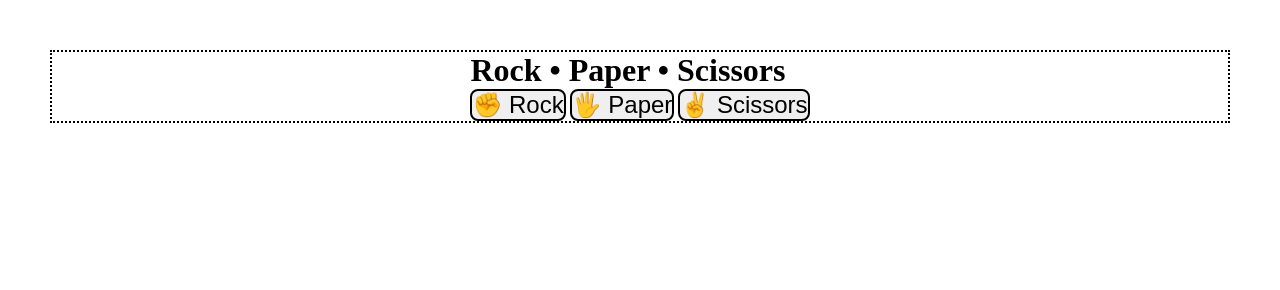
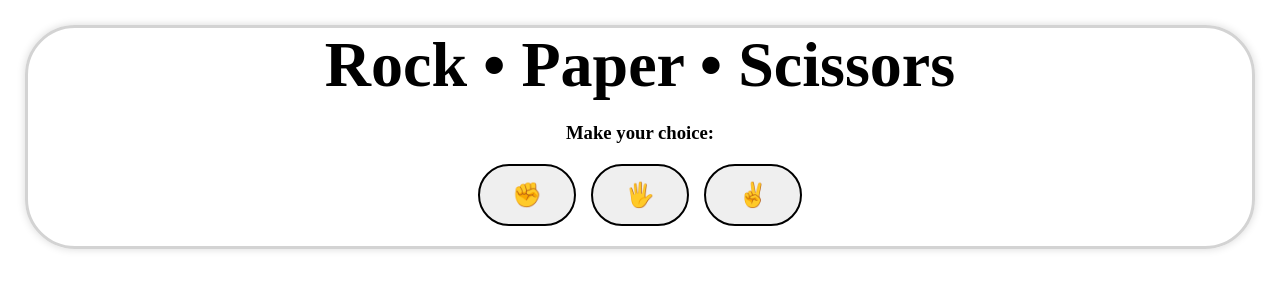
Before and after one commit to BGNS42/rockPaperAndScissors, a plain HTML site: page index.html in a window 1280 px wide. Drawn offline with Linux system fonts and the light colour scheme.

Commit message:
beatify pt 2: btn and effects

```diff
--- a/index.html
+++ b/index.html
@@ -13,10 +13,11 @@
             <div class="header">
                 <h1>Rock • Paper • Scissors</h1>
             </div>
+            <h3>Make your choice:</h3>
             <div id="game">
-                <button class="btnR" id="btn">✊ Rock</button>
-                <button class="btnP" id="btn">🖐️ Paper</button>
-                <button class="btnS" id="btn">✌️ Scissors</button>
+                <button class="btnR" id="btn">✊</button>
+                <button class="btnP" id="btn">🖐️</button>
+                <button class="btnS" id="btn">✌️</button>
             </div>
             <div id="results">
 
--- a/src/style.css
+++ b/src/style.css
@@ -10,35 +10,55 @@
 }
 
 body {
-    border: 2px dotted black;
-    margin: 50px;
-
+    /* border: 2px dotted green; */
+    margin: 25px;
 }
 
 #btn {
-    border-radius: 8px;
-    border: 2px solid black;
+    border-radius: 50px;
+    border: 2px solid #000000;
     font-size: x-large;
+    text-align: center;
+    text-decoration: none;
+    display: inline-block;
+    padding: 15px 32px;
+}
 
+#btn:hover {background-color: lightgrey;}
+
+#btn:active {
+    background-color: lightgray;
+    box-shadow: 0 2px #666;
+    transform: translateY(2px);
 }
 
 #table {
+    border: 3px solid lightgray;
+    box-shadow: 0 0 8px rgba(0, 0, 0, 0.151);
+    border-radius: 50px;
+    /* gap: 10px; */
+}
+
+#game {
+    /* border: 2px solid orange; */
     display: flex;
     flex-flow: row wrap;
     justify-content: center;
     align-items: center;
-    /* gap: 10px; */
-}
-
-#game {
-
+    gap: 15px;
 }
 
 .gameBoard {
-    /* border: 2px solid green; */
-    /* gap: 10px; */
+    /* border: 2px solid red; */
+    display: flex;
+    flex-flow: column wrap;
+    justify-content: center;
+    align-items: center;
+    gap: 20px;
 }
 
 .header {
+    /* border: 2px solid blue; */
+    font-size: xx-large;
     /* margin-bottom: 100px; */
 }
```
